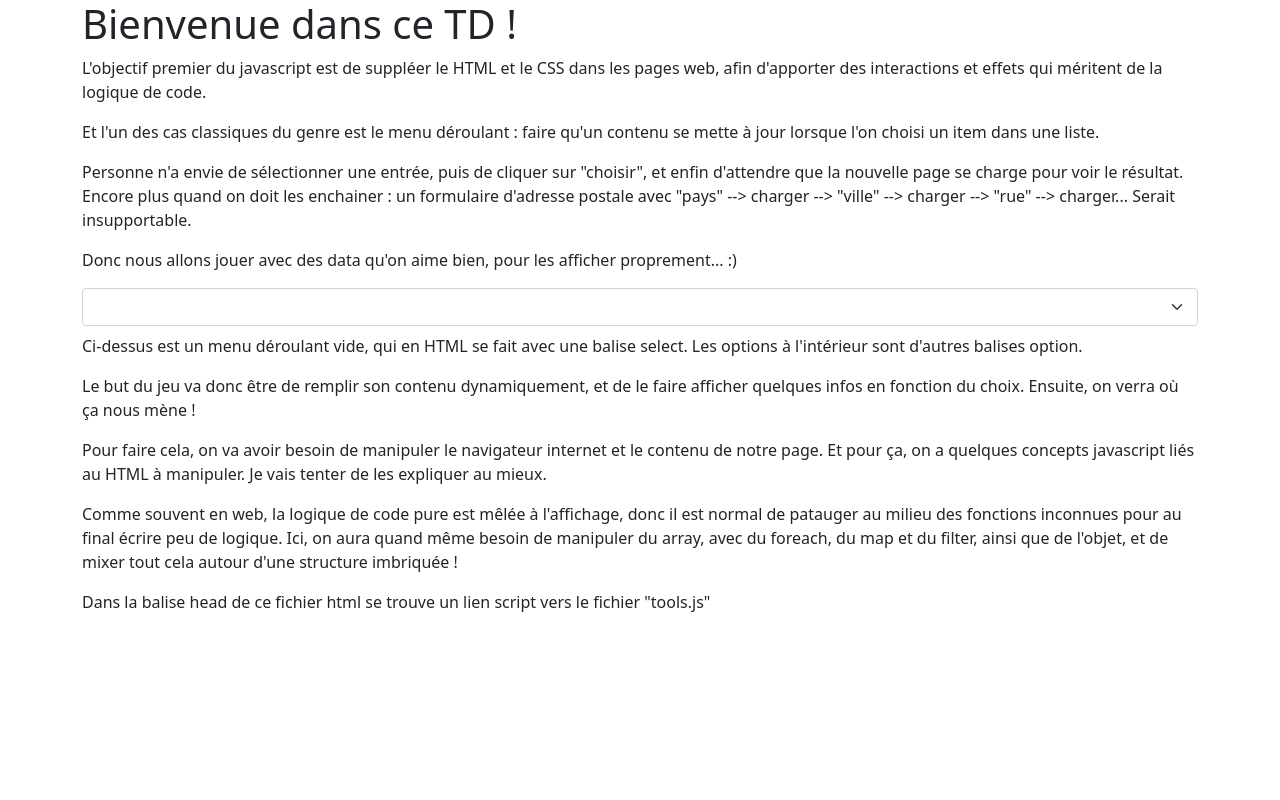
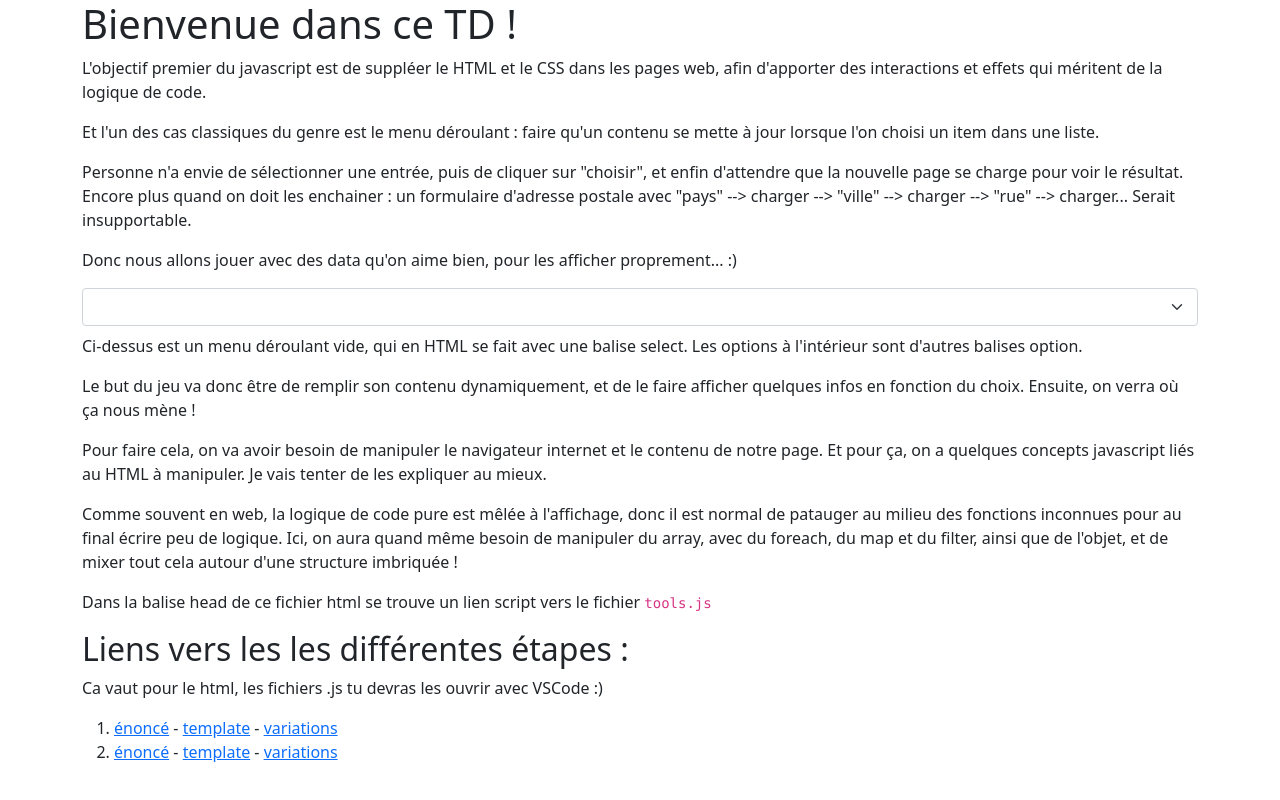
Before and after one commit to Nayte91/JS-TD-1, a plain HTML site: page Etape 0/index.html in a window 1280 px wide. Drawn offline with nearby package versions, Linux system fonts and the light colour scheme.

Commit message:
Enoncé ne prend qu'un n !

```diff
--- a/Etape 0/presentation.html
+++ b/Etape 0/index.html
@@ -67,7 +67,14 @@
         </p>
 
         <p>
-            Dans la balise head de ce fichier html se trouve un lien script vers le fichier "tools.js"
+            Dans la balise head de ce fichier html se trouve un lien script vers le fichier <code>tools.js</code>
         </p>
+
+        <h2>Liens vers les les différentes étapes :</h2>
+        <p>Ca vaut pour le html, les fichiers .js tu devras les ouvrir avec VSCode :)</p>
+        <ol>
+            <li><a href="../Etape 1/one-ennonce.html">énoncé</a> - <a href="../Etape 1/one-template.html">template</a> - <a href="../Etape 1/one-variations.html">variations</a></li>
+            <li><a href="../Etape 2/two-ennonce.html">énoncé</a> - <a href="../Etape 2/two-template.html">template</a> - <a href="../Etape 2/two-variations.html">variations</a></li>
+        </ol>
     </body>
 </html>
```
Also changed, not shown: Etape 1/one-enonce.html (renamed from Etape 1/one-ennonce.html, +1 -1 lines), Etape 2/two-enonce.html (renamed from Etape 2/two-ennonce.html, +1 -1 lines).
